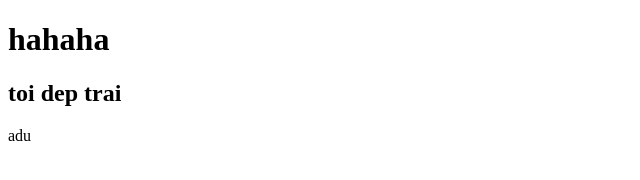
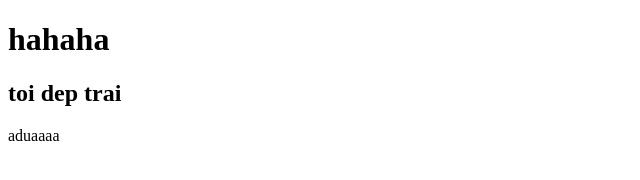
Before and after one commit to crvt4722/w3-band, a plain HTML site: page vcl.html in a window 1280 px wide. Shown: the full height of the page, 0-640 px from the left. Drawn offline with Linux system fonts and the light colour scheme.

Commit message:
Update vcl.html

```diff
--- a/vcl.html
+++ b/vcl.html
@@ -9,6 +9,6 @@
 <body>
     <h1>hahaha</h1>
     <h2>toi dep trai </h2>
-    adu
+    aduaaaa
 </body>
 </html>
```
